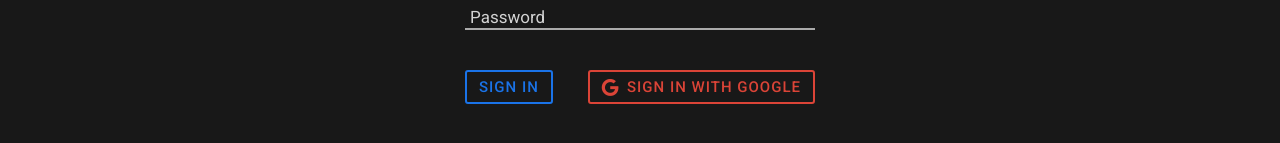
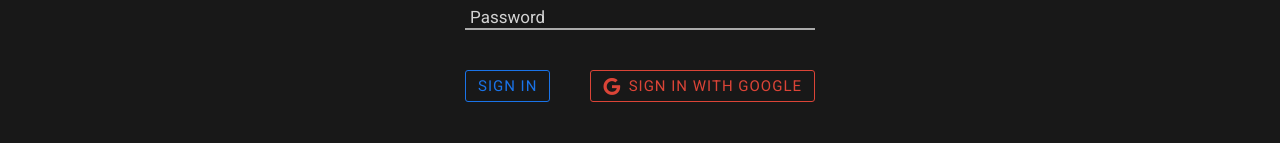
Before and after one commit to pratiic/movion, a React (Create React App) app: page /signin in a window 1280 px wide. Shown: the part 281-424 px from the top of the page. Built offline with nearby package versions, Linux system fonts and the light colour scheme; no server answers.

Commit message:
modified the generic button, decremented the font weight of some texts, removed menu from favorites cards

```diff
--- a/src/components/details-main/details-main.styles.js
+++ b/src/components/details-main/details-main.styles.js
@@ -69,6 +69,7 @@ export const DetailsMainWrapper = styled.div`
 
 		.title {
 			font-size: 2.3rem;
+			font-weight: 300;
 
 			.release-year {
 				margin-left: 0.8rem;
--- a/src/components/featured/featured.styles.js
+++ b/src/components/featured/featured.styles.js
@@ -1,6 +1,7 @@
 import styled from "styled-components";
 
 import { WrapperStyles, OverlayStyles } from "../../styles/styles.generic";
+//import { cssColors } from "../../styles/styles.variables";
 
 export const FeaturedWrapper = styled.div`
 	${WrapperStyles};
@@ -32,6 +33,7 @@ export const StyledFeatured = styled.div`
 
 	.featured-title {
 		font-size: 2.8rem;
+		font-weight: 300;
 	}
 
 	.featured-overview {
--- a/src/components/generic-button/generic-button.js
+++ b/src/components/generic-button/generic-button.js
@@ -34,6 +34,7 @@ const GenericButton = (props) => {
 		iconClassName,
 		darkBg,
 		type,
+		hoverColor,
 	} = props;
 
 	const history = useHistory();
@@ -121,6 +122,7 @@ const GenericButton = (props) => {
 			color={color}
 			darkBg={darkBg}
 			type={type}
+			hoverColor={hoverColor}
 			onClick={handleButtonClick}
 		>
 			{iconClassName && <i className={iconClassName}></i>} {value}
--- a/src/components/generic-button/generic-button.styles.js
+++ b/src/components/generic-button/generic-button.styles.js
@@ -9,17 +9,18 @@ export const StyledGenericButton = styled.button`
 	text-transform: uppercase;
 	width: fit-content;
 	padding: 0.6rem 1.2rem;
-	font-weight: 500;
+	font-weight: 400;
 	background-color: ${({ bg }) => bg || cssColors.bluePrimary};
 	border: ${({ bg }) =>
-		bg ? `2px solid ${bg}` : `2px solid ${cssColors.bluePrimary}`};
+		bg ? `1px solid ${bg}` : `1px solid ${cssColors.bluePrimary}`};
 	border-radius: 3px;
-	color: white;
+	color: ${cssColors.greyDark};
 	letter-spacing: 1px;
 	cursor: pointer;
 	display: flex;
 	align-items: center;
 	justify-content: center;
+	transition: color 100ms ease-in;
 
 	i {
 		margin-right: 0.85rem;
@@ -34,7 +35,7 @@ export const StyledGenericButton = styled.button`
 
 			&:hover {
 				background-color: ${({ bg }) => bg || cssColors.bluePrimary};
-				color: white;
+				color: ${({ hoverColor }) => hoverColor || cssColors.greyDark};
 			}
 		`}
 
--- a/src/components/main-card/main-card.js
+++ b/src/components/main-card/main-card.js
@@ -105,6 +105,8 @@ class MainCard extends React.Component {
 				</div>
 
 				<div className="content-info">
+					{forComponent !== "favorites" ? (
+						<React.Fragment>
 							<StyledDotMenuIcon
 								onClick={() => {
 									this.toggleDropdown();
@@ -122,6 +124,8 @@ class MainCard extends React.Component {
 									"card"
 								)}
 							</Dropdown>
+						</React.Fragment>
+					) : null}
 					<p className="content-name">{title}</p>
 					<p className="content-release-date">
 						{releaseDate
@@ -136,6 +140,7 @@ class MainCard extends React.Component {
 						func="remove from favorites"
 						outlined
 						bg={cssColors.dangerRed}
+						hoverColor="white"
 						darkBg={cssColors.dangerRedDark}
 						color={cssColors.dangerRed}
 						iconClassName="fas fa-times"
--- a/src/pages/sign-in/sign-in.js
+++ b/src/pages/sign-in/sign-in.js
@@ -168,6 +168,7 @@ class SignInPage extends React.Component {
 							color={cssColors.googleRed}
 							darkBg="#d03325"
 							iconClassName="fab fa-google"
+							hoverColor="white"
 							func="sign in with google"
 							signInWithGoogle={signInWithGoogle}
 						/>
```
Lines whose indentation alone changed are shown as unchanged.
